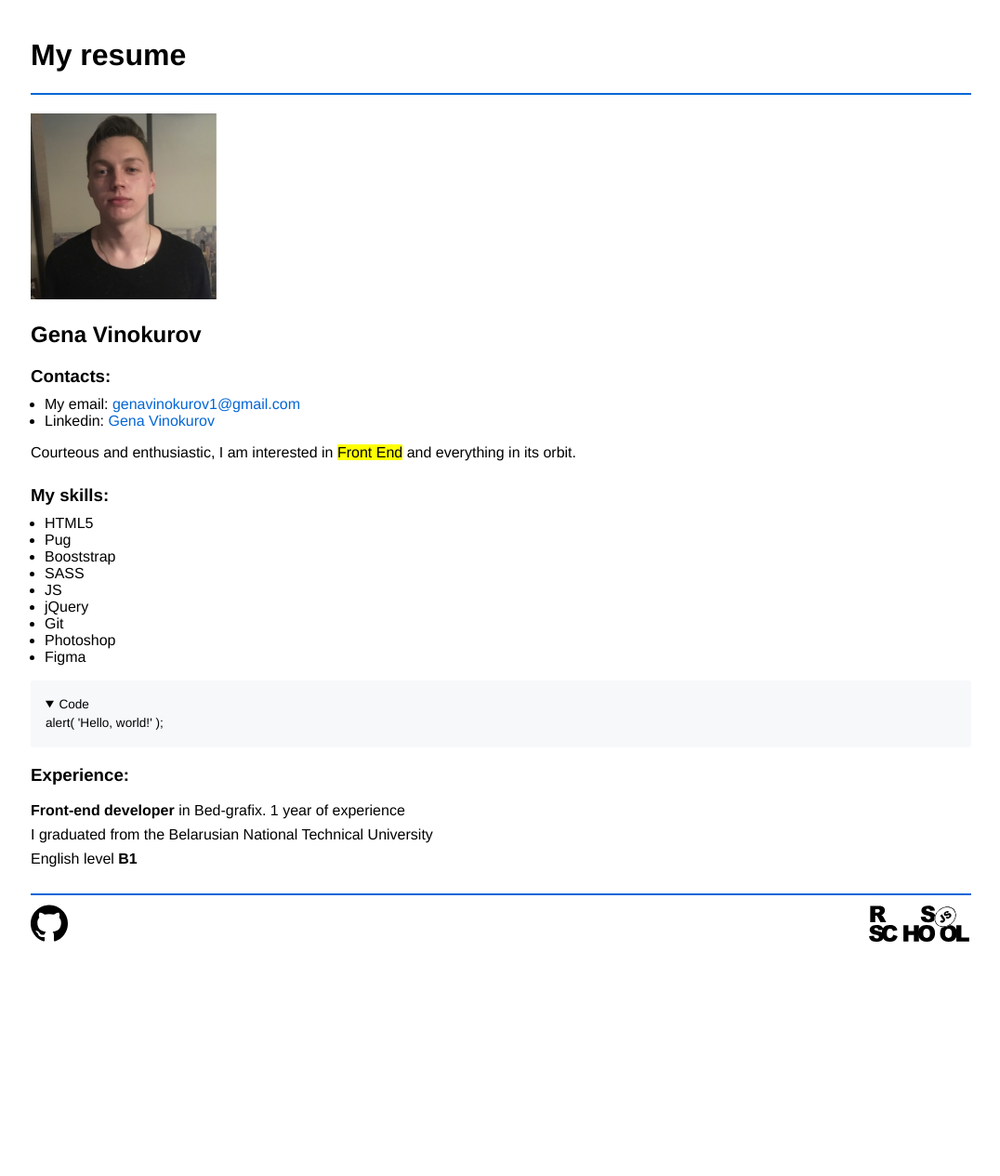
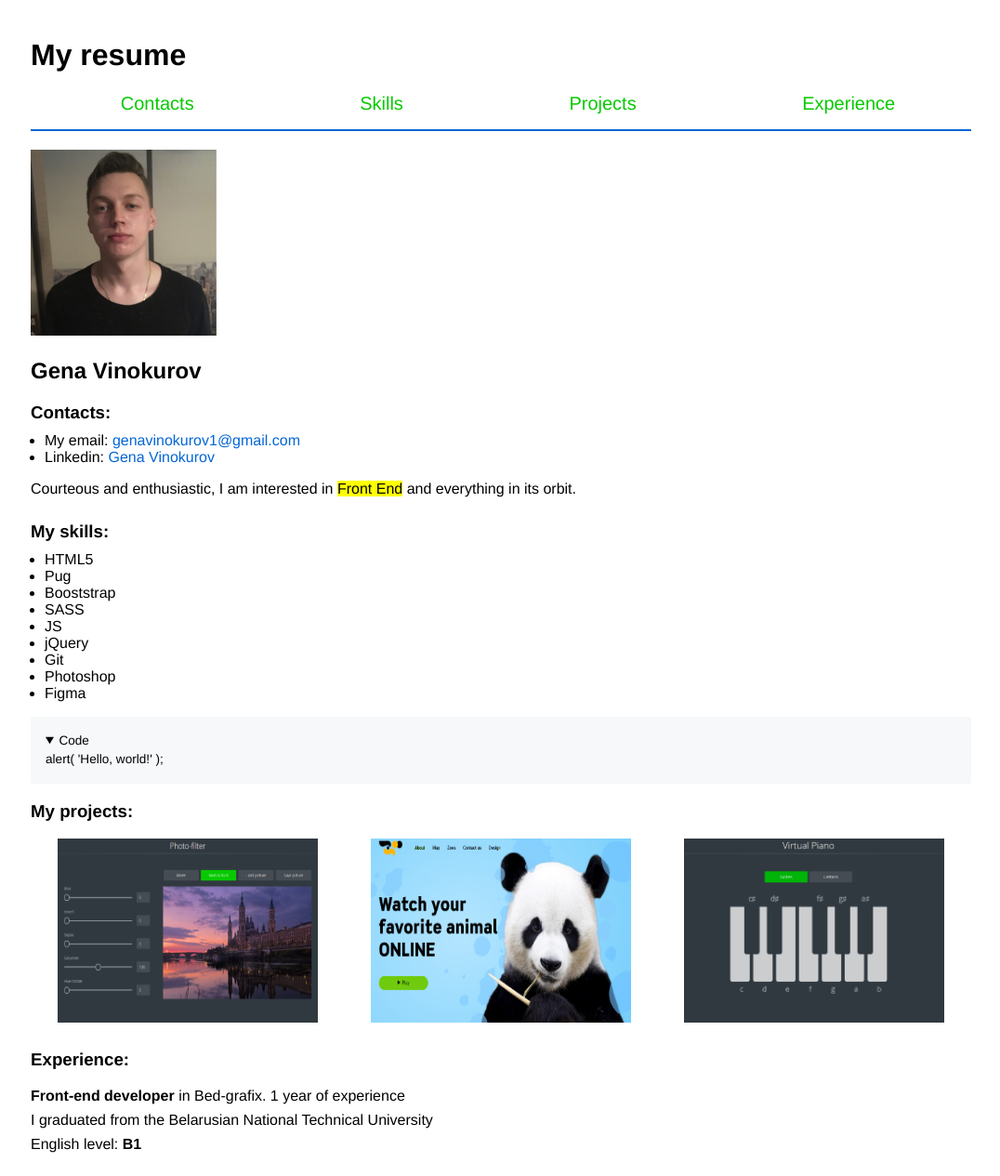
Before and after one commit to GenaVinokurov/rsschool-cv, a plain HTML site: page index.html in a window 1280 px wide. Shown: the top 1265 px of the page at 93% size, without its empty margins (101-1177 px from the left). Before the commit the page ends 1033 px from the top, so only its background shows below. Drawn offline with Linux system fonts and the light colour scheme.

Commit message:
feat: updated resume 7.9.21

```diff
--- a/css.css
+++ b/css.css
@@ -80,3 +80,43 @@ ul li {
   margin-top: 20px;
   padding-top: 10px;
 }
+.projects_container {
+  display: flex;
+  flex-wrap: wrap;
+  justify-content: space-around;
+}
+.projects_container a {
+  display: flex;
+  justify-content: center;
+  margin-bottom: 10px;
+}
+.project_icon {
+  max-height: 280px;
+  max-width: 280px;
+}
+/* -----------------NAV_MENU */
+html {
+  scroll-behavior: smooth;
+}
+.nav_menu {
+  display: flex;
+  flex-wrap: wrap;
+  justify-content: space-around;
+}
+.nav_menu-link {
+  text-decoration: none;
+}
+.nav_menu-li {
+  list-style-type: none;
+  font-size: 20px;
+  color: #07c900;
+  transition: 0.5s;
+}
+.nav_menu-li:hover {
+  color: #0366d6;
+}
+@media (max-width: 500px) {
+  .nav_menu{
+    flex-direction: column;
+  }
+}
--- a/index.html
+++ b/index.html
@@ -11,17 +11,41 @@
     <div class="container">
         <header class="header">
             <h1 class="">My resume</h1>
+            <nav class="nav">
+                <ul class="nav_menu">
+                    <a href="#contacts" class="nav_menu-link">
+                        <li class="nav_menu-li">
+                            Contacts
+                        </li>
+                    </a>
+                    <a href="#skills" class="nav_menu-link">
+                        <li class="nav_menu-li">
+                            Skills
+                        </li>
+                    </a>
+                    <a href="#projects" class="nav_menu-link">
+                        <li class="nav_menu-li">
+                            Projects
+                        </li>
+                    </a>
+                    <a href="#experience" class="nav_menu-link">
+                        <li class="nav_menu-li">
+                            Experience
+                        </li>
+                    </a>
+                </ul>
+            </nav>
         </header>
         <main>
             <img class="avatar" src="./img/photo.jpg" alt="avatar">
             <h2 class='title'>Gena Vinokurov</h2>
-            <h3 class="title_list">Сontacts:</h3>
+            <h3 class="title_list" id="contacts">Сontacts:</h3>
             <ul>
                 <li class="text">My email: <a class="link" href="mailto:genavinokurov1@gmail.com">genavinokurov1@gmail.com</a></li>
                 <li class="text">Linkedin: <a class="link" href="https://www.linkedin.com/in/gena-vinokurov-275a6b183/">Gena Vinokurov</a></li>
             </ul>
             <p class="text">Courteous and enthusiastic, I am interested in <mark>Front End</mark> and everything in its orbit.</p>
-            <h3 class="title_list">My skills:</h3>
+            <h3 class="title_list" id="skills">My skills:</h3>
             <ul >
                 <li>HTML5</li>
                 <li>Pug</li>
@@ -40,10 +64,22 @@
                 </details>
 
             </div>
-            <h3 class="title">Experience:</h3>
+            <h3 class="title" id="projects">My projects:</h3>
+            <div class="projects_container">
+                <a href="https://rolling-scopes-school.github.io/genavinokurov-JSFE2021Q1/photo-filter" target="_blank">
+                    <img src="./img/photo-filter.png" alt="projects" class="project_icon">
+                </a>
+                <a href="https://rolling-scopes-school.github.io/genavinokurov-JSFE2021Q1/online-zoo/pages/landing/" target="_blank">
+                    <img src="./img/zoo.png" alt="projects" class="project_icon">
+                </a>
+                <a href="https://rolling-scopes-school.github.io/genavinokurov-JSFE2021Q1/virtual-piano/" target="_blank">
+                    <img src="./img/piano.png" alt="projects" class="project_icon">
+                </a>
+            </div>
+            <h3 class="title" id="experience">Experience:</h3>
             <p class="text"><span>Front-end developer </span>in Bed-grafix. 1 year of experience</p>
             <p class="text">I graduated from the Belarusian National Technical University</p>
-            <p class="text">English level <span>B1</span></p>
+            <p class="text">English level: <span>B1</span></p>
         </main>
         <footer class="footer">
             <a class="github_logo" href="https://github.com/GenaVinokurov"></a>
```
Also changed, not shown: img/photo-filter.png (added), img/piano.png (added), img/zoo.png (added).
